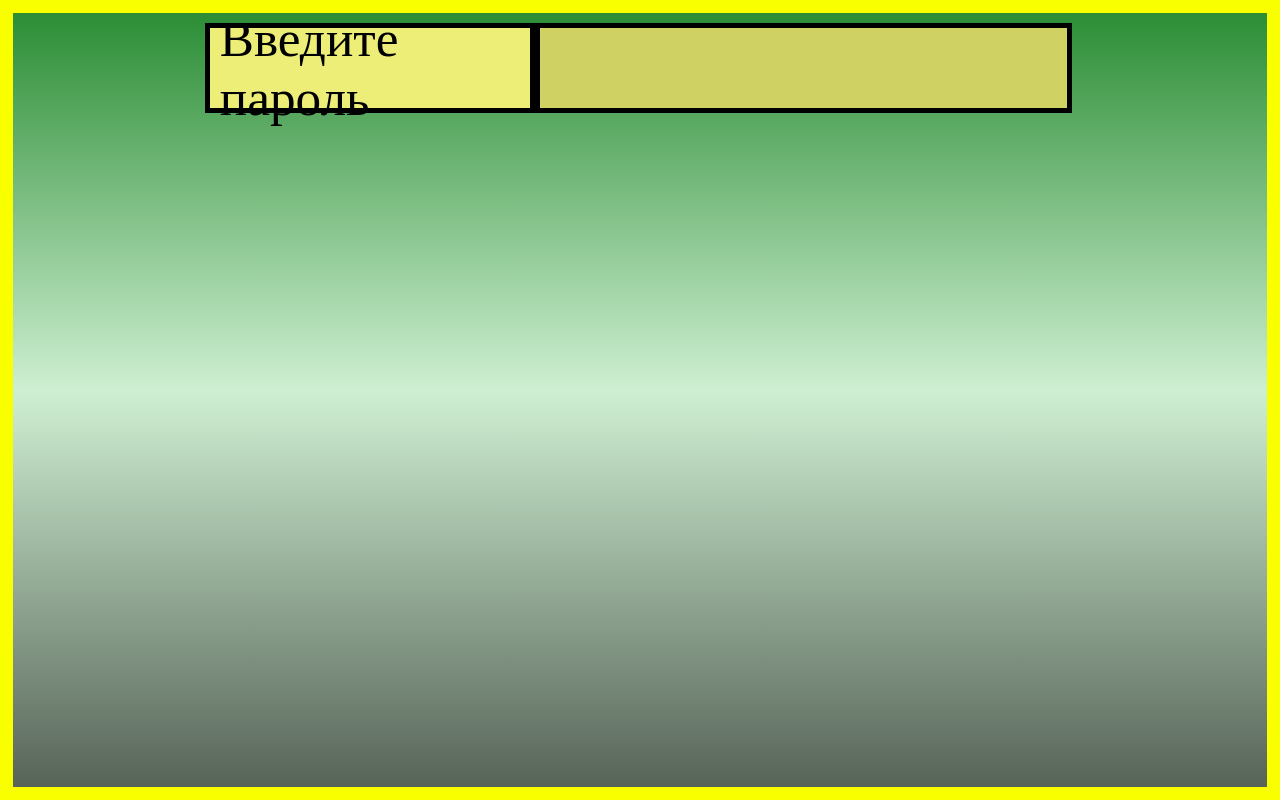
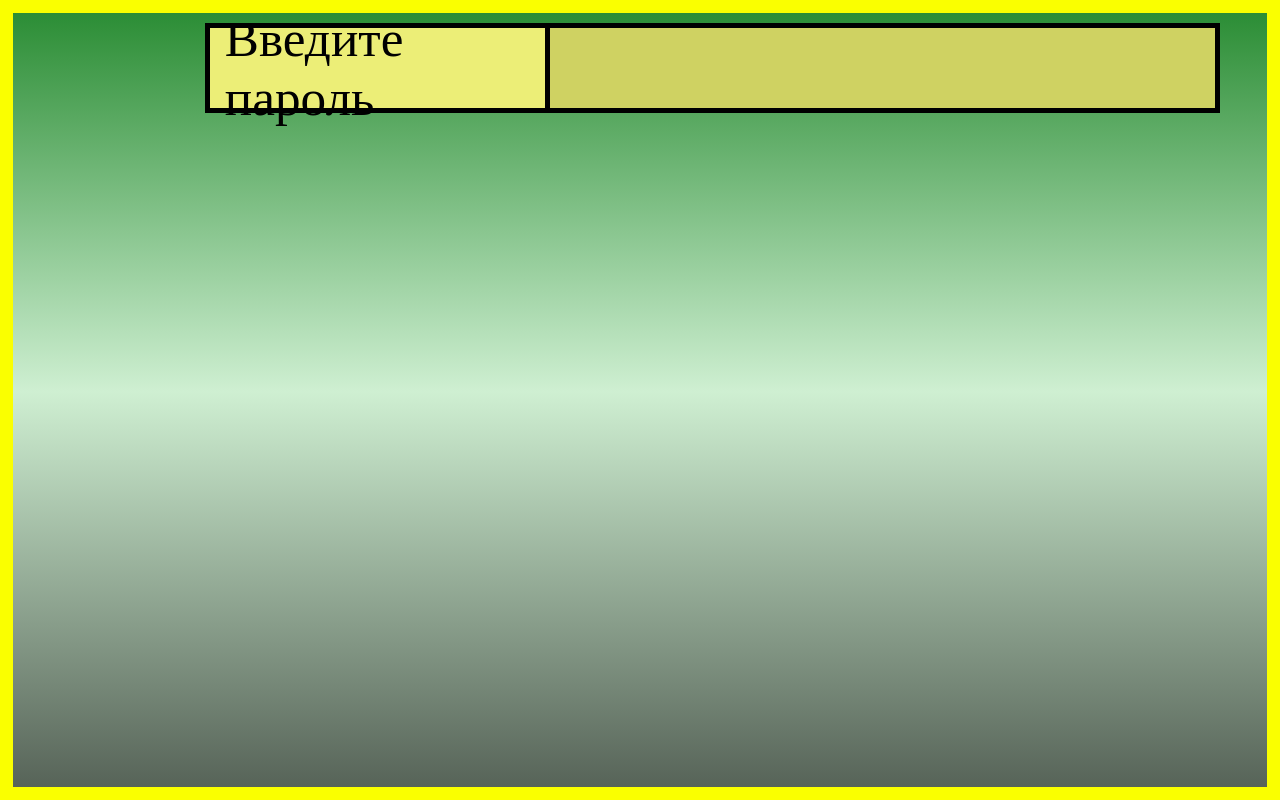
Before and after one commit to hahah-eto-ya-maga/counter-offensive, a React (Create React App) app in the folder client/: page / in a window 1280 px wide. Built offline with nearby package versions, Linux system fonts and the light colour scheme; a web font is replaced by a local one.

Commit message:
[FIX] Небольшие изменения в Input.css для корректного отображения элемента.

```diff
--- a/client/src/components/UI/Input/Input.css
+++ b/client/src/components/UI/Input/Input.css
@@ -7,25 +7,28 @@
 }
 
 .input_value {
+   padding: 0;
    display: flex;
    height: 100%;
    outline: none;
-   width: 42vw;
    border: 5px solid var(--black);
+   border-left: none;
    background: var(--salad);
    font-size: 4vw;
 }
 
 .span_text {
    font-size: 4vw;
+   margin-left: 5px;
    padding-left: 10px;
+   width: 25vw;
 }
 
 .input_text {
    display: flex;
    align-items: center;
-   width: 25vw;
    border: 5px solid var(--black);
    background: var(--green-yellow);
    font-family: "Neucha", cursive;
+   width: 100%;
 }
```
